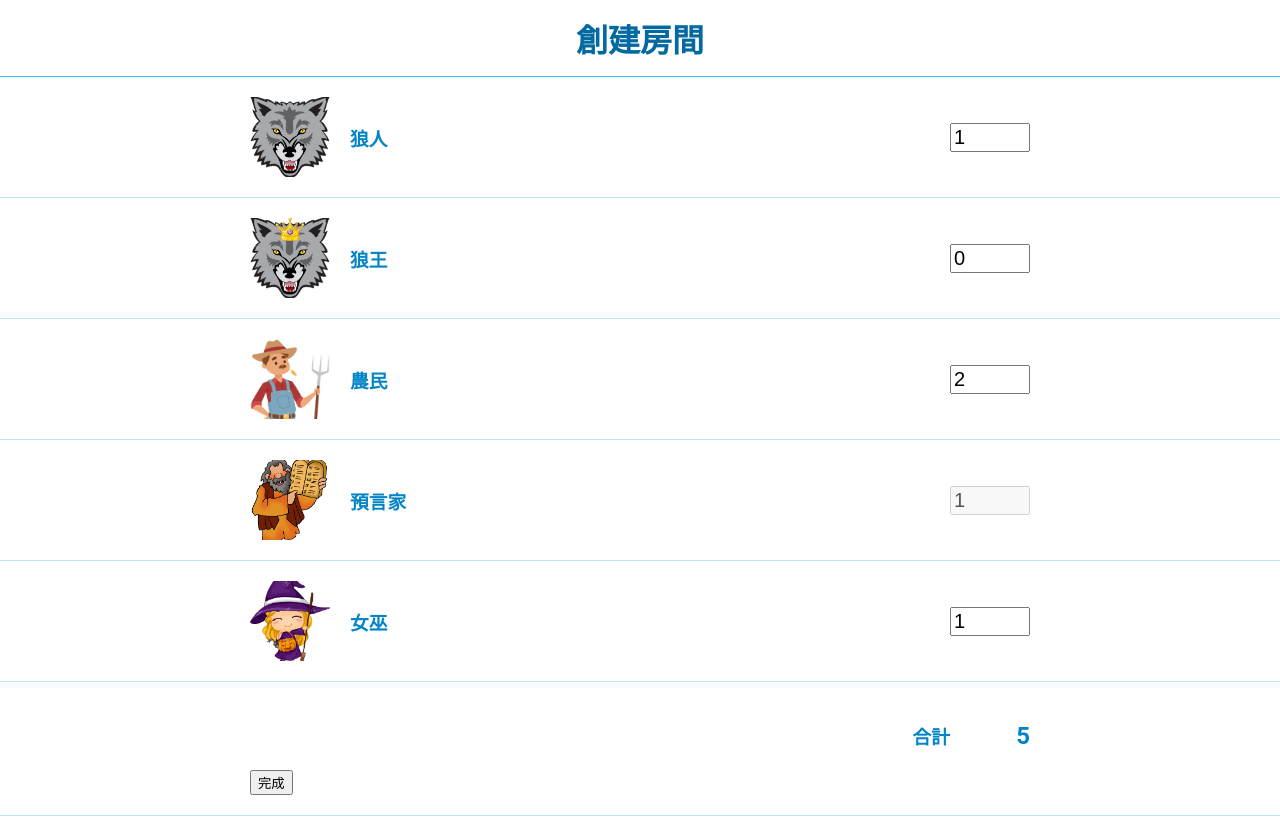
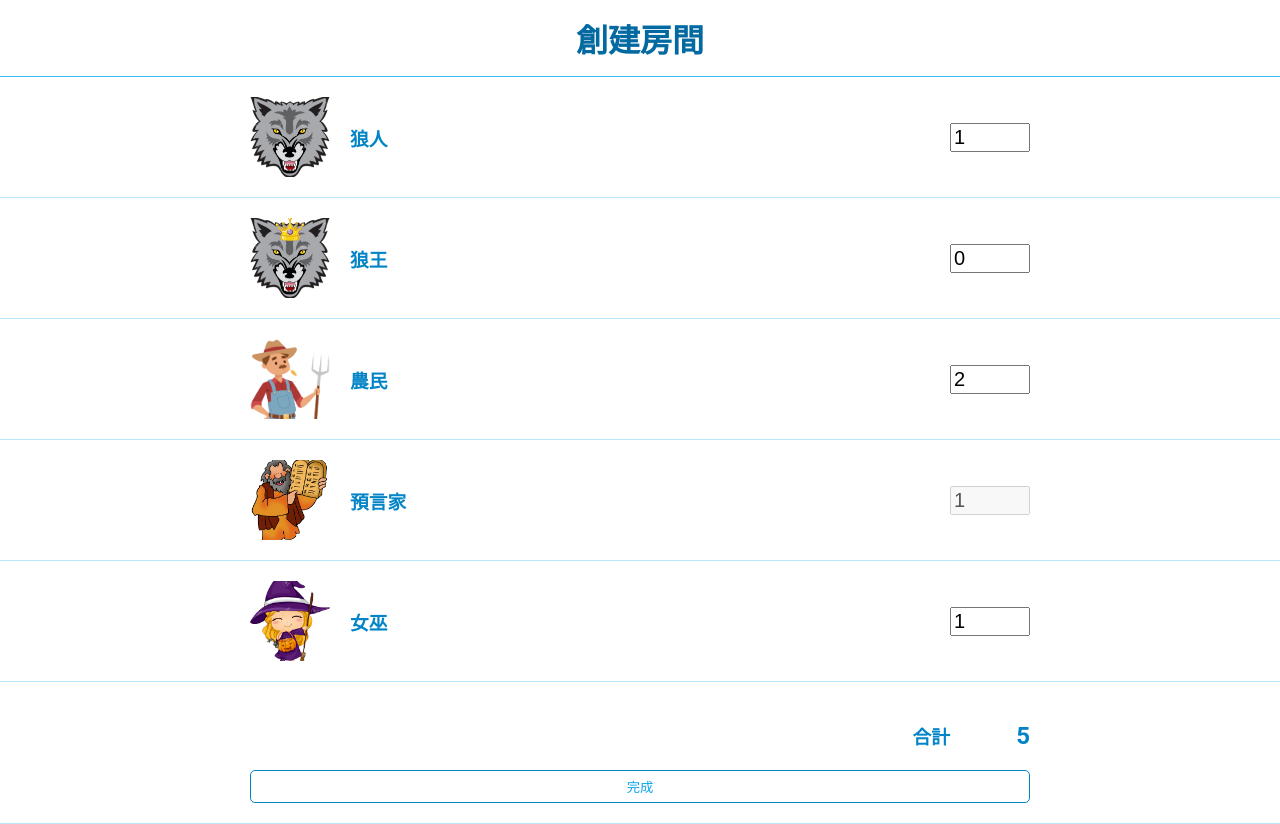
Before and after one commit to shunkongcheung/wolverine-frontend, a Next.js app: page /rooms/create in a window 1280 px wide. Built offline with nearby package versions, Linux system fonts and the light colour scheme; no server answers; sample sign-in values are in the browser's storage.

Commit message:
feat(rooms/create): Button

```diff
--- a/src/pages/rooms/create.tsx
+++ b/src/pages/rooms/create.tsx
@@ -6,7 +6,7 @@ import { useMemo } from "react";
 import styled from "styled-components";
 import * as yup from "yup";
 
-import { Header } from "../../components";
+import { Button, Header } from "../../components";
 import { useAuthed } from "../../hooks";
 import { getFirebaseApp } from "../../utils";
 
@@ -176,9 +176,7 @@ const RoomCreate: NextPage = () => {
           <TotalValue>{sum}</TotalValue>
         </Content>
         <Content>
-          <button type="button" onClick={formik.handleSubmit as any}>
-            完成
-          </button>
+          <Button handleClick={formik.handleSubmit}>完成</Button>
         </Content>
       </Row>
     </Container>
```
